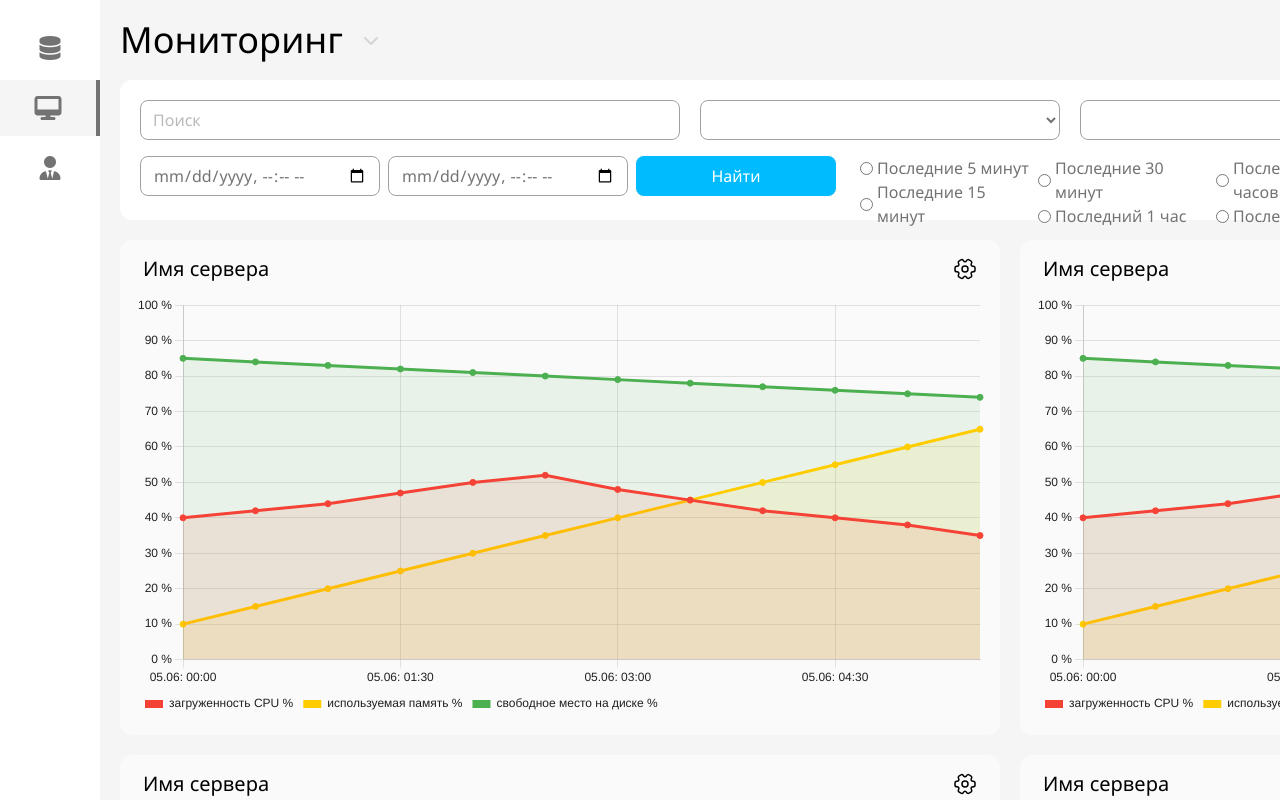
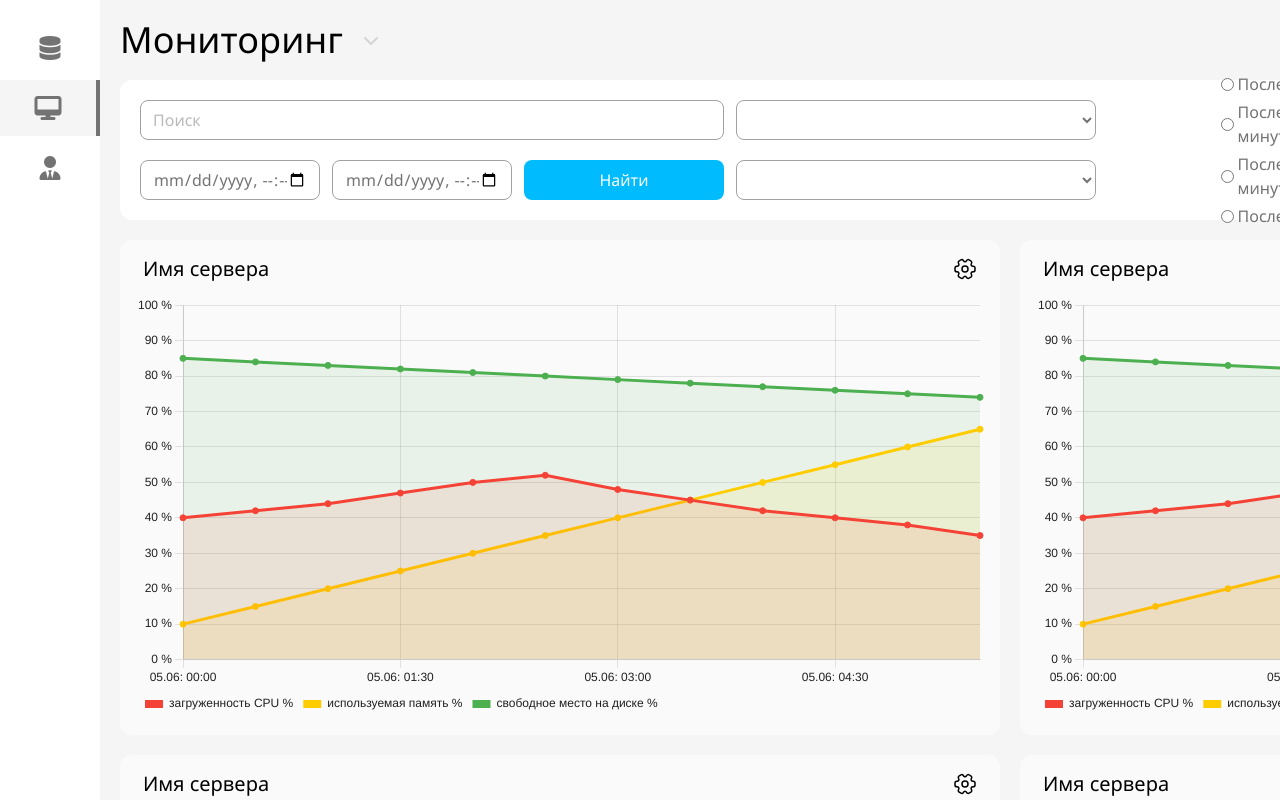
Before and after one commit to whimsicalhalcyon/ServerMonitoring, a Vue app: page / in a window 1280 px wide. Both pictures are taken after a click on the element 50 px from the left and 108 px from the top of the page. Shown: the top 800 px of the page. Built offline with nearby package versions, Linux system fonts and the light colour scheme.

Commit message:
изменена секция, поменяно расплоложение кнопок

```diff
--- a/src/components/ServerCharts/Components/ModalWindow.vue
+++ b/src/components/ServerCharts/Components/ModalWindow.vue
@@ -46,7 +46,7 @@ export default {
           </div>
         </div>
         <div
-            class="graphic flex flex-col w-[730px] h-g p-[15px] bg-[#FAFAFA] rounded-xl">
+            class="graphic flex flex-col w-[670px] h-g p-[15px] bg-[#FAFAFA] rounded-xl">
           <div class="flex justify-between items-center mb-3 px-2">
             <p class="color-[#212121] text-xl">Имя сервера</p>
             <button
--- a/src/components/ServerCharts/PageMonitor.vue
+++ b/src/components/ServerCharts/PageMonitor.vue
@@ -40,21 +40,22 @@ export default {
            :class="openPanel ? 'fa-chevron-down' : 'fa-chevron-up'" @click="togglePanel"></i>
       </div>
     </div>
-    <section class="section-menu w-[1780px] h-[140px] bg-white rounded-xl px-5 py-5 text-neutral-500 relative" v-if="openPanel">
-      <div class="container-menu flex flex-row mb-4">
-        <u-i-input class="w-135 mr-5"></u-i-input>
-        <ui-select class="w-90 mr-5"></ui-select>
+    <section class="section-menu w-[1780px] h-[140px] bg-white rounded-xl px-5 py-5 flex justify-between text-neutral-500 relative" v-if="openPanel">
+      <div class="left flex flex-col gap-[20px]">
+        <div class="top flex gap-[12px]">
+          <u-i-input class="w-[584px] "></u-i-input>
+          <ui-select class="w-90 "></ui-select>
+
+        </div>
+        <div class="bottom flex gap-[12px]">
+          <input-date class=" w-[180px]"></input-date>
+          <input-date class=" w-[180px]"></input-date>
+          <main-button class="w-50">Найти</main-button>
           <ui-select class="w-90"></ui-select>
         </div>
-      <div class="container-parametres flex flex-row">
-        <div class="container-date flex flex-row justify-between">
-          <input-date class="mr-2 w-60"></input-date>
-          <input-date class="mr-2 w-60"></input-date>
-          <main-button class="w-50">Найти</main-button>
       </div>
-        <div class="container-radio-param w-[400px] ml-5">
-          <div class="flex">
-            <div class="w-1/2 px-1 ">
+      <div class="main flex items-center gap-[12px]">
+        <div class="flex flex-col gap-[4px]">
           <label class="flex items-center w-[170px]">
             <input type="radio" name="timeRange" value="5min" class="mr-1">
             <span>Последние 5 минут</span>
@@ -63,8 +64,6 @@ export default {
             <input type="radio" name="timeRange" value="15min" class="mr-1">
             <span>Последние 15 минут</span>
           </label>
-            </div>
-            <div class="w-1/2 px-1 mb-4">
           <label class="flex items-center w-[170px]">
             <input type="radio" name="timeRange" value="30min" class="mr-1">
             <span>Последние 30 минут</span>
@@ -74,7 +73,7 @@ export default {
             <span>Последний 1 час</span>
           </label>
         </div>
-            <div class="w-1/2 px-1 mb-4">
+        <div class="flex flex-col gap-[4px]">
           <label class="flex items-center w-[170px]">
             <input type="radio" name="timeRange" value="12h" class="mr-1">
             <span>Последние 12 часов</span>
@@ -83,22 +82,18 @@ export default {
             <input type="radio" name="timeRange" value="24h" class="mr-1">
             <span>Последние 24 часа</span>
           </label>
-            </div>
-            <div class="w-1/2 px-1 mb-4">
           <label class="flex items-center w-[170px]">
             <input type="radio" name="timeRange" value="7d" class="mr-1">
             <span>Последние 7 дней</span>
           </label>
           <label class="flex items-center w-[170px]">
-                <input type="radio" name="timeRange" value="none" class="mr-1">
+            <input type="radio" checked name="timeRange" value="none" class="mr-1">
             <span>Без фильтрации</span>
           </label>
         </div>
       </div>
-        </div>
-      </div>
-      <div class="absolute top-5 right-5 flex items-center gap-2 z-10">
-        <ui-select></ui-select>
+      <div class="right flex flex-col gap-[20px]">
+        <ui-select class="ml-[auto] w-[174px]"></ui-select>
         <main-button>Выгрузить</main-button>
       </div>
     </section>
```
Lines whose indentation alone changed are shown as unchanged.
